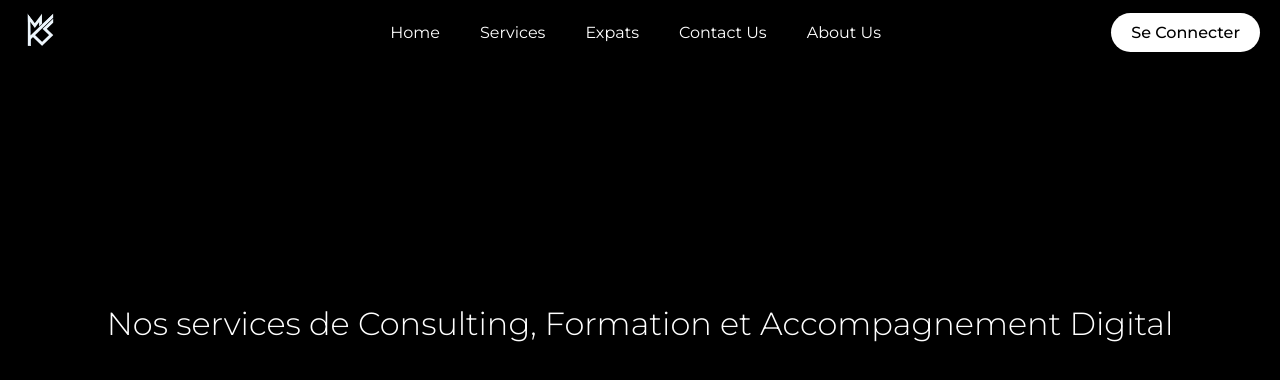
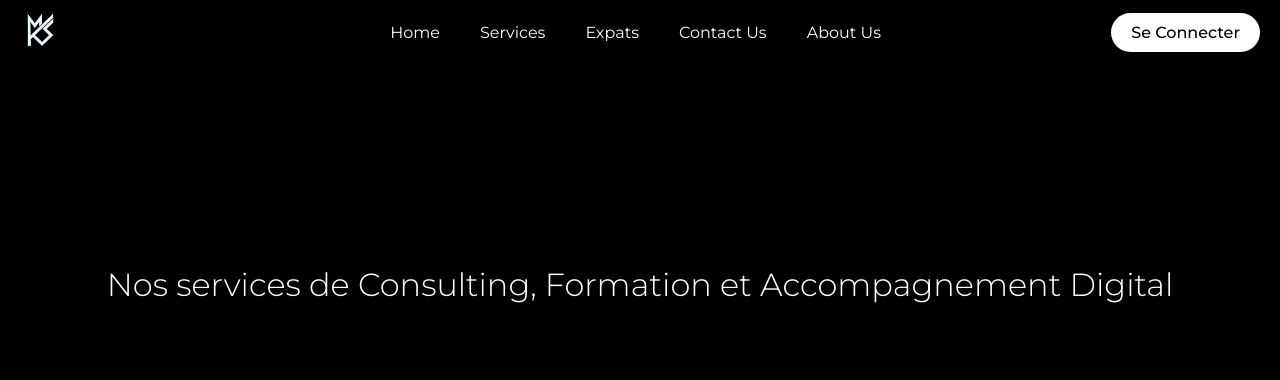
Before and after one commit to SOf1AN3/Project-Alpha, a React (Vite) app in the folder frontend/: page /services in a window 1280 px wide. Shown: the top 380 px of the page. Built offline with nearby package versions, Linux system fonts and the light colour scheme.

Commit message:
Before changing services page

```diff
--- a/frontend/src/App.css
+++ b/frontend/src/App.css
@@ -106,6 +106,7 @@ li {
   width: 100vw;
   display: flex;
   flex-direction: column;
+  object-fit: cover;
 }
 
 .background-pos {
--- a/frontend/src/pages/Services.jsx
+++ b/frontend/src/pages/Services.jsx
@@ -7,7 +7,6 @@ const Services = () => {
      return (
           <>
                <Header />
-               <Title />
                <Cards />
           </>
      )
--- a/frontend/src/styles/services.css
+++ b/frontend/src/styles/services.css
@@ -1,8 +1,7 @@
 .services-wrapper {
-     background-color: #000;
+     background-color: none;
      min-height: 100vh;
      padding: 20px;
-     overflow: hidden;
      /* Disable scrolling */
 }
 
@@ -12,6 +11,7 @@
      display: flex;
      justify-content: center;
      align-items: center;
+     background-color: none;
 }
 
 .services-title {
```
